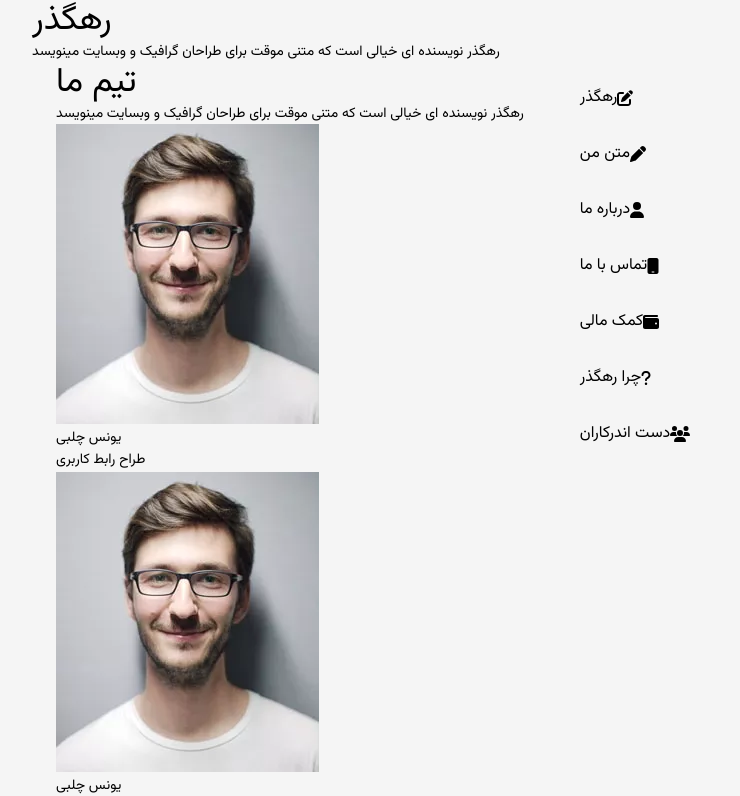
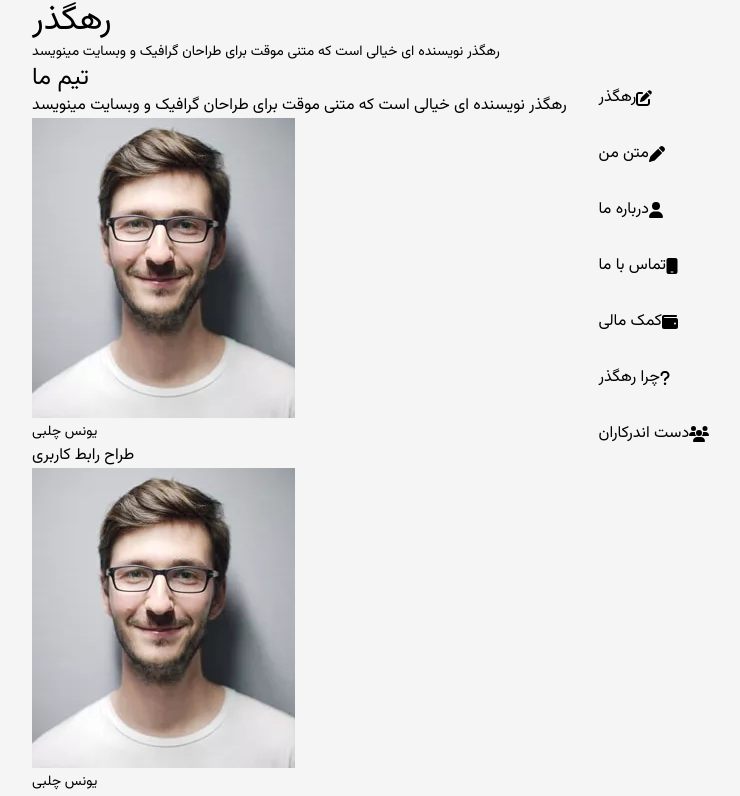
Before and after one commit to Mizfa-Tech/Rahgozar, a Next.js app: page /ourTeam in a window 1280 px wide. Shown: the top 796 px of the page, without its empty margins (32-772 px from the left). Built offline with nearby package versions, Linux system fonts and the light colour scheme.

Commit message:
fix ourTeam page

```diff
--- a/components/layouts/footer/Footer.tsx
+++ b/components/layouts/footer/Footer.tsx
@@ -6,7 +6,7 @@ import Link from "next/link";
 
 export default function Footer() {
     return(
-        <Grid2 className="flex justify-center flex-col mb-4 mt-8 md:mt-16">
+        <Grid2 className="flex justify-center flex-col mb-4 mt-8 md:mt-20">
             <Grid2 className="text-center">
                 <Typography variant="body2" >شبکه های اجتماعی</Typography>
             </Grid2>
--- a/components/layouts/header/Header.tsx
+++ b/components/layouts/header/Header.tsx
@@ -12,7 +12,7 @@ export default function Header(props: Props) {
   const [open, setOpen] = useState<boolean>(false);
 
   return (
-    <Grid2 className="mt-8 mb-12 md:my-14 text-center">
+    <Grid2 className="mt-8 mb-12 md:my-20 text-center">
       <Grid2 sx={{ display: { md: "none" } }} className="text-left">
         <Button onClick={() => setOpen(!open)} className="flex justify-start">
           <DensityLargeIcon className="text-black" />
@@ -23,7 +23,7 @@ export default function Header(props: Props) {
         <Typography variant="h4" className="font-bold mb-3">
           رهگذر
         </Typography>
-        <Typography variant="body2" className="text-gray-600 w-11/12 m-auto md:w-full text-right md:text-center">
+        <Typography variant="body2" className="text-gray-600 w-11/12 m-auto sm:w-full text-right sm:text-center">
           رهگذر نویسنده ای خیالی است که متنی موقت برای طراحان گرافیک و وبسایت
           مینویسد
         </Typography>
--- a/components/sideBar/SideBar.tsx
+++ b/components/sideBar/SideBar.tsx
@@ -59,17 +59,17 @@ export default function SideBar(props: Props) {
   const [stateIndex, setStateIndex] = useState(props.index);
 
   return (
-    <List className="bg-white w-full text-gray-400 rounded-xl pt-[3.25rem] pb-20 shadow-md">
+    <List className="bg-white w-full text-gray-400 rounded-xl pt-[2.75rem] pb-20 shadow-md">
       {items.map((val, index) => {
         return (
           <Link href={val.href} key={index}>
-            <ListItem className="flex justify-end px-0">
+            <ListItem className="flex justify-end px-0 py-2">
               <ListItemButton
-                className={`w-full flex justify-end border-sky-600 border-y-0 border-r-0 md:pr-2 xl:pr-4 md:pl-2 xl:pl-9 border-l-[3px] py-0 ${index == stateIndex ? "border-solid" : ""}`}
+                className={`w-full flex justify-end border-sky-600 border-y-0 border-r-0 md:pr-2 xl:pr-4 md:pl-2 xl:pl-9 border-l-[3.5px] py-[3px] ${index == stateIndex ? "border-solid" : ""}`}
                 onClick={() => setStateIndex(index)}
               >
-                <Typography className={`text-right md:text-sm lg:text-base mx-3 ${index == stateIndex ? "text-black" : ""}`}>{val.title}</Typography>
-                <FontAwesomeIcon icon={val.icon} className={`md:text-sm lg:text-base ${index == stateIndex ? "text-sky-600" : ""}`} />
+                <Typography className={`text-right text-sm mx-3 ${index == stateIndex ? "text-black" : ""}`}>{val.title}</Typography>
+                <FontAwesomeIcon icon={val.icon} className={`md:text-sm lg:text-base w-5 ${index == stateIndex ? "text-sky-600" : ""}`} />
               </ListItemButton>
             </ListItem>
           </Link>
--- a/pages/ourTeam.tsx
+++ b/pages/ourTeam.tsx
@@ -30,31 +30,28 @@ const member = [
 export default function Ourteam() {
   return (
     <MainLayout index={6}>
-      <Grid2 className="bg-white rounded-xl w-full md:w-[80%] m-auto py-4 shadow-md">
-        <Container>
+      <Grid2 className="bg-white rounded-xl w-full md:w-[80%] m-auto pt-2 pb-5 shadow-md">
         <Grid2 className="text-center">
-            <Typography variant="h4" className="text-bold m-3" >تیم ما</Typography>
-            <Typography variant="body2" className="text-gray-500">
-                رهگذر نویسنده ای خیالی است که متنی موقت برای طراحان گرافیک و
-                وبسایت مینویسد
+          <Typography variant="h5" className="font-bold m-3" >تیم ما</Typography>
+          <Typography className="text-gray-700 w-10/12 m-auto md:w-full text-right sm:text-center text-xs">
+            رهگذر نویسنده ای خیالی است که متنی موقت برای طراحان گرافیک و وبسایت مینویسد
           </Typography>
           </Grid2>
-            <Grid2 className="flex justify-between flex-col sm:flex-row sm:flex-wrap my-[2.90rem] px-2">
+        <Grid2 className="flex justify-between flex-col sm:flex-row sm:flex-wrap md:my-[3.90rem] px-7">
           {
             member.map((val, index) => {
               return(
-                    <Grid2 key={index} className="my-3 md:my-0 w-full sm:w-1/2 md:w-[20%] shadow-sm rounded-lg py-3">
+                <Grid2 key={index} className=" my-5 md:my-0 w-10/12 m-auto sm:w-5/12 md:w-[21%] md:m-0 shadow-md md:shadow-md rounded-lg px-6 md:px-2 py-4">
                   <Grid2 className="flex justify-center">
-                        <Image src={val.picture} alt="Team Member" className="w-36 h-32 rounded-md" />
+                    <Image src={val.picture} alt="Team Member" className="w-40 h-32 md:w-[8.75rem] md:h-28 rounded-md" />
                   </Grid2>
-                      <Typography variant="subtitle2" className="text-black text-center md:text-right mt-2">{val.name}</Typography>
-                      <Typography variant="subtitle2" className="text-gray-400 text-center md:text-right">{val.job}</Typography>
+                  <Typography variant="subtitle2" className="text-black text-right mt-2">{val.name}</Typography>
+                  <Typography className="text-gray-500 text-right text-xs mt-1">{val.job}</Typography>
                 </Grid2>
               );
             })
           }
         </Grid2>
-        </Container>
       </Grid2>
     </MainLayout>
   );
```
Lines whose indentation alone changed are shown as unchanged.
